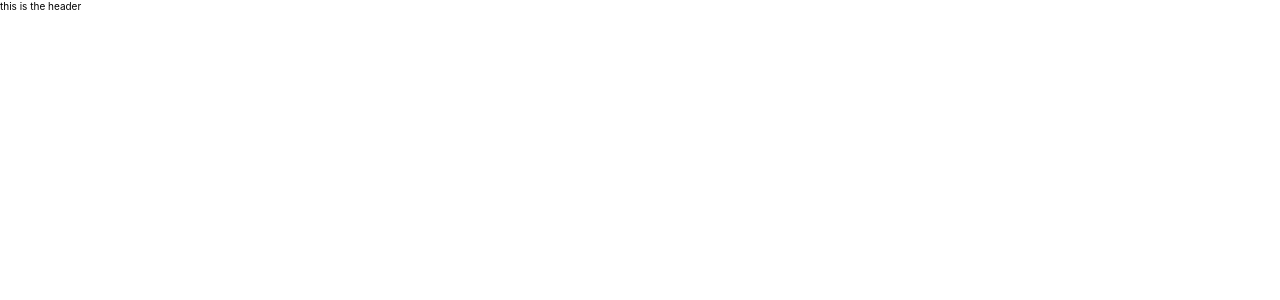
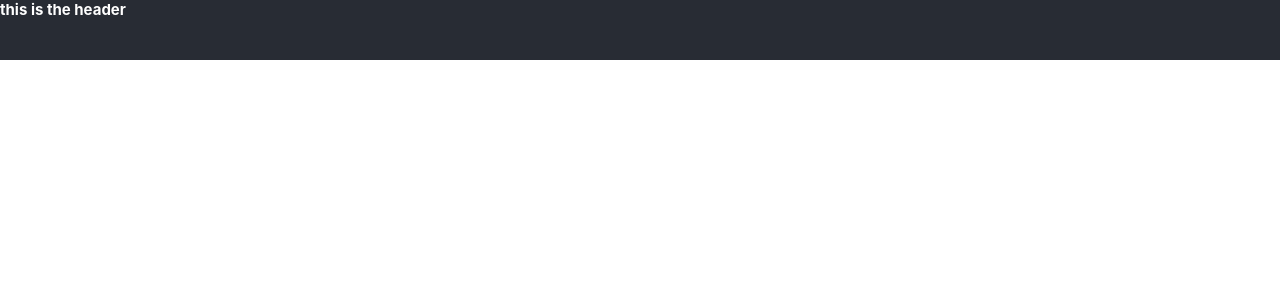
Before and after one commit to Sfailla/social, a React (Create React App) app: page / in a window 1280 px wide. Shown: the top 300 px of the page. Built offline with nearby package versions, Linux system fonts and the light colour scheme.

Commit message:
added Header style component

```diff
--- a/src/App/App.js
+++ b/src/App/App.js
@@ -1,10 +1,18 @@
 import React from 'react';
+import styled from 'styled-components';
+
+const Header = styled.header`
+	width: 100%;
+	height: 6rem;
+	background-color: #282c34;
+	color: white;
+`;
 
 function App() {
 	return (
-		<div>
-			<header>this is the header</header>
-		</div>
+		<Header>
+			<h2>this is the header</h2>
+		</Header>
 	);
 }
 
```
